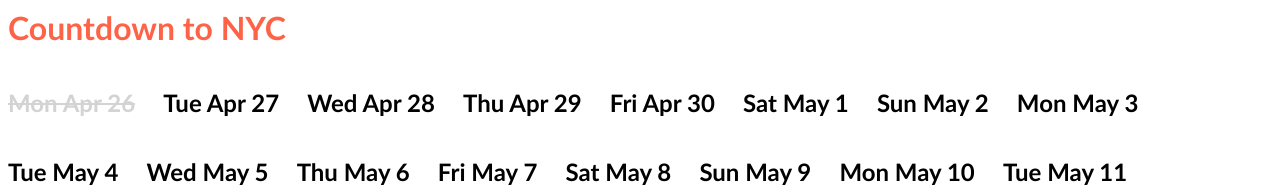
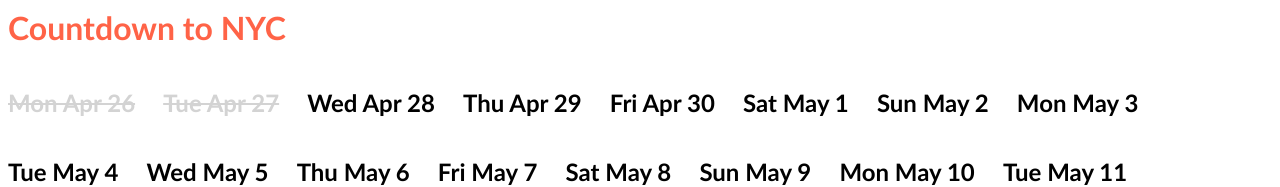
Before and after one commit to scrozier/calendar, a plain HTML site: page index.html in a window 1280 px wide. Shown: the top 187 px of the page. Drawn offline with Linux system fonts and the light colour scheme.

Commit message:
86 Tue Apr 27

```diff
--- a/index.html
+++ b/index.html
@@ -23,7 +23,7 @@
 
 <h1>Countdown to NYC</h1>
 <h2 class="past">Mon Apr 26</h2>
-<h2>Tue Apr 27</h2>
+<h2 class="past">Tue Apr 27</h2>
 <h2>Wed Apr 28</h2>
 <h2>Thu Apr 29</h2>
 <h2>Fri Apr 30</h2>
```
